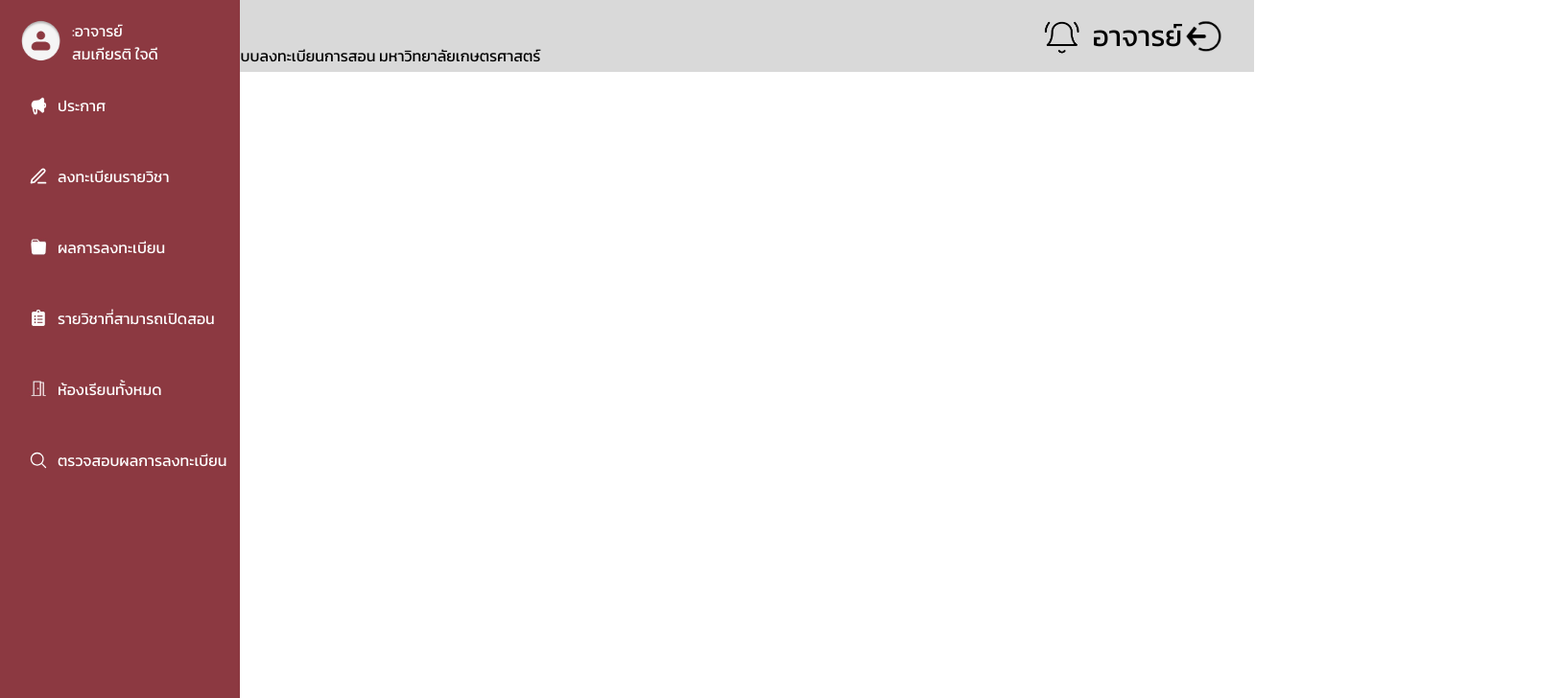
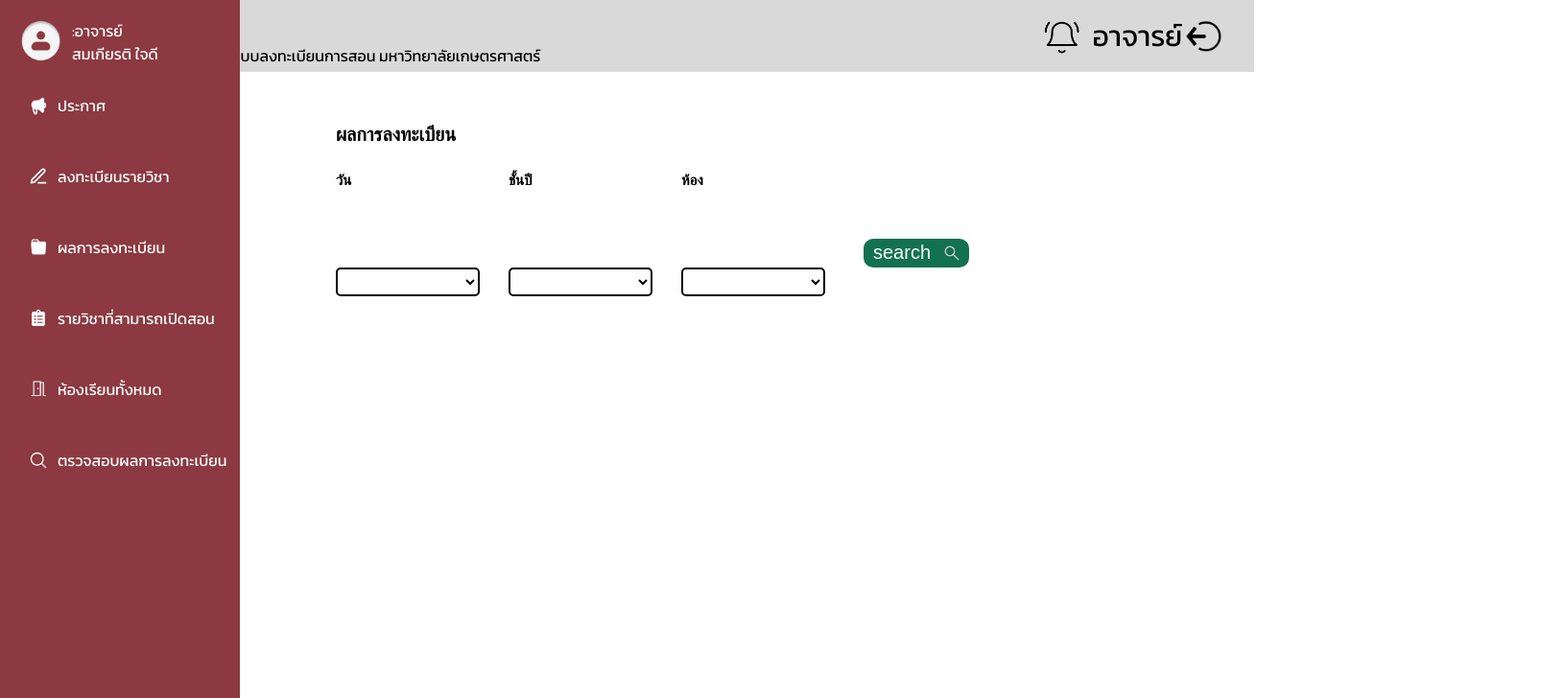
Before and after one commit to b6430300781/Projact-SE, a React (Create React App) app in the folder clients/: page / in a window 1280 px wide. Shown: the top 728 px of the page at 96% size, 1630 px wide, since content can reach past the window. Built offline with nearby package versions, Linux system fonts and the light colour scheme.

Commit message:
components beam

```diff
--- /dev/null
+++ b/clients/src/components/RegistrationResult.js
@@ -0,0 +1,69 @@
+import React from 'react';
+import newSearchIcon from '../assets/newsearch.png'; // นำเข้าไฟล์รูปภาพ
+
+class RegistrationResult extends React.Component {
+  // สร้างฟังก์ชัน handleSearch
+  handleSearch = () => {
+    // เพิ่มโค้ดการทำงานเมื่อกดปุ่มค้นหา
+    console.log('Searching...'); // เช่น ให้แสดงข้อความ "Searching..." ใน console
+  }
+
+  // เพิ่มฟังก์ชัน handleAdvancedSearch
+  handleAdvancedSearch = () => {
+    // เพิ่มโค้ดการทำงานเมื่อกดปุ่มค้นหาอย่างละเอียด
+    console.log('Advanced Searching...'); // เช่น ให้แสดงข้อความ "Advanced Searching..." ใน console
+  }
+
+  render() {
+    return (
+      <div className='turnleft-all'>
+        <h1 style={{ fontSize: '20px' }}>ผลการลงทะเบียน</h1>
+        <div style={{ display: 'flex', alignItems: 'center' }}>
+          <div style={{ marginRight: '30px', width: '150px' }}>
+            <h2 style={{ fontSize: '15px' }}>วัน </h2>
+            <select style={{ borderRadius: '5px', border: '2px solid black', padding: '5px', color: 'black', width: '100%' }}>
+              <option></option>
+              <option>จันทร์</option>
+              <option>อังคาร</option>
+              <option>พุธ</option>
+              <option>พฤหัสบดี</option>
+              <option>ศุกร์</option>
+              <option>เสาร์</option>
+              <option>อาทิตย์</option>
+              {/* เพิ่มตัวเลือกของวันที่ต้องการ */}
+            </select>
+          </div>
+          <div style={{ marginRight: '30px', width: '150px' }}>
+            <h2 style={{ fontSize: '15px' }}>ชั้นปี</h2>
+            <select style={{ borderRadius: '5px', border: '2px solid black', padding: '5px', color: 'black', width: '100%' }}>
+              <option></option>
+              <option>ปีที่ 1</option>
+              <option>ปีที่ 2</option>
+              <option>ปีที่ 3</option>
+              <option>ปีที่ 4</option>
+              {/* เพิ่มตัวเลือกของชั้นปีที่ต้องการ */}
+            </select>
+          </div>
+          <div style={{ width: '150px', position: 'relative' }}>
+            <h2 style={{ fontSize: '15px' }}>ห้อง</h2>
+            <select style={{ borderRadius: '5px', border: '2px solid black', padding: '5px', color: 'black', width: '100%' }}>
+              <option></option>
+              <option>ห้อง 1</option>
+              <option>ห้อง 2</option>
+              <option>ห้อง 3</option>
+              {/* เพิ่มตัวเลือกของห้องที่ต้องการ */}
+            </select>
+            {/* search */}
+            <button style={{ position: 'absolute',  top: '58%', right: '-150px', backgroundColor: '#127151', border: 'none', cursor: 'pointer', width: '110px', height: '30px', borderRadius: '10px', display: 'flex', alignItems: 'center', justifyContent: 'space-between', padding: '5px 10px' }} onClick={this.handleAdvancedSearch}>
+              <span style={{ color: 'white', fontSize: '20px' }}>search</span>
+              <img src={newSearchIcon} alt="New Search Icon" style={{ width: '16px', height: '16px' }} />
+            </button>
+          </div>
+
+        </div>
+      </div>
+    );
+  }
+}
+
+export default RegistrationResult;
--- a/clients/src/components/ResultTech.js
+++ b/clients/src/components/ResultTech.js
@@ -1,10 +1,10 @@
 import React, { useState } from "react";
-import './ResultTech.css'; // นี่คือไฟล์ CSS ของคุณ
+import './ResultTech.css';
 import CheckRegisCoruse from './CheckRegisCoruse';
-
+import newSearchIcon from '../assets/newsearch.png';
 
 function ResultTeach() {
-    const tableData = [2566, 2565, 2564, 2563,2562,2561,2560,2559,2558,2557,'ภาคต้น','ภาคปลาย','ภาคฤดูร้อน'];
+    const tableData = [2566, 2565, 2564, 2563, 2562, 2561, 2560, 2559, 2558, 2557, 'ภาคต้น', 'ภาคปลาย', 'ภาคฤดูร้อน'];
     const [selectedValue10, setSelectedValue10] = useState('');
     const [selectedValue11, setSelectedValue11] = useState('');
     const [selectedValue12, setSelectedValue12] = useState('');
@@ -17,6 +17,7 @@ function ResultTeach() {
     const handleDropdownChange11 = (event) => {
         setSelectedValue11(event.target.value);
     };
+
     const handleDropdownChange12 = (event) => {
         setSelectedValue12(event.target.value);
     };
@@ -24,6 +25,11 @@ function ResultTeach() {
     const handleDropdownChange13 = (event) => {
         setSelectedValue13(event.target.value);
     };
+
+    const handleAdvancedSearch = () => {
+        // Implement your advanced search logic here
+    };
+
     return (
         <div className='top'>
             <h className='DateAdmin-text'>ผลการลงทะเบียน</h>
@@ -86,9 +92,11 @@ function ResultTeach() {
                         <option value="T22">T22</option>
                         <option value="T23">T23</option>
                     </select>
+
                 </div>
 
             </div>
+
             <div>
                 <CheckRegisCoruse></CheckRegisCoruse>
             </div>
--- a/clients/src/pageTeacher/TeacherNoti.js
+++ b/clients/src/pageTeacher/TeacherNoti.js
@@ -1,8 +1,10 @@
 import React from 'react';
+import RegistrationResult from '../components/RegistrationResult';
 
 function TeacherNoti() {
   return (
     <div>
+      <RegistrationResult></RegistrationResult>
 
 
     </div>
```
Also changed, not shown: clients/src/assets/newsearch.png (added). Lines whose indentation alone changed are shown as unchanged.
